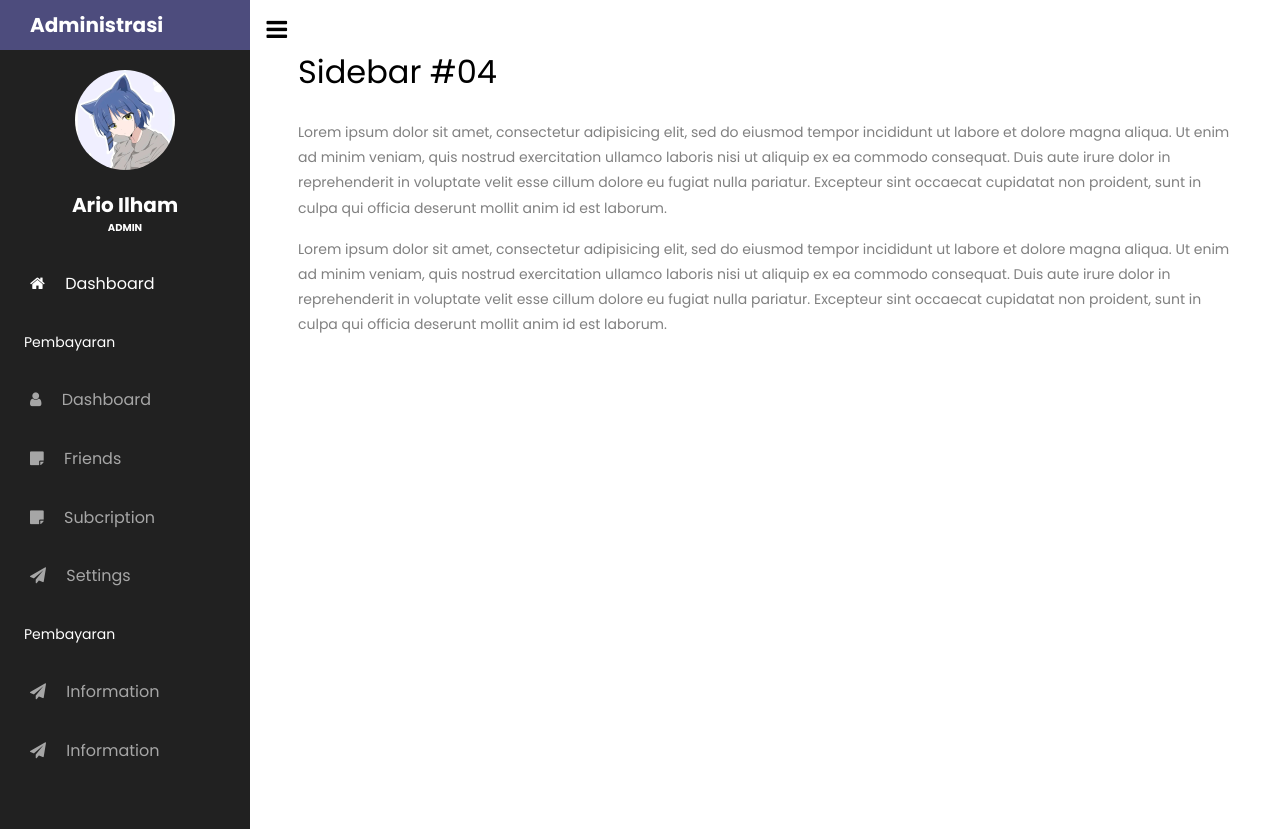
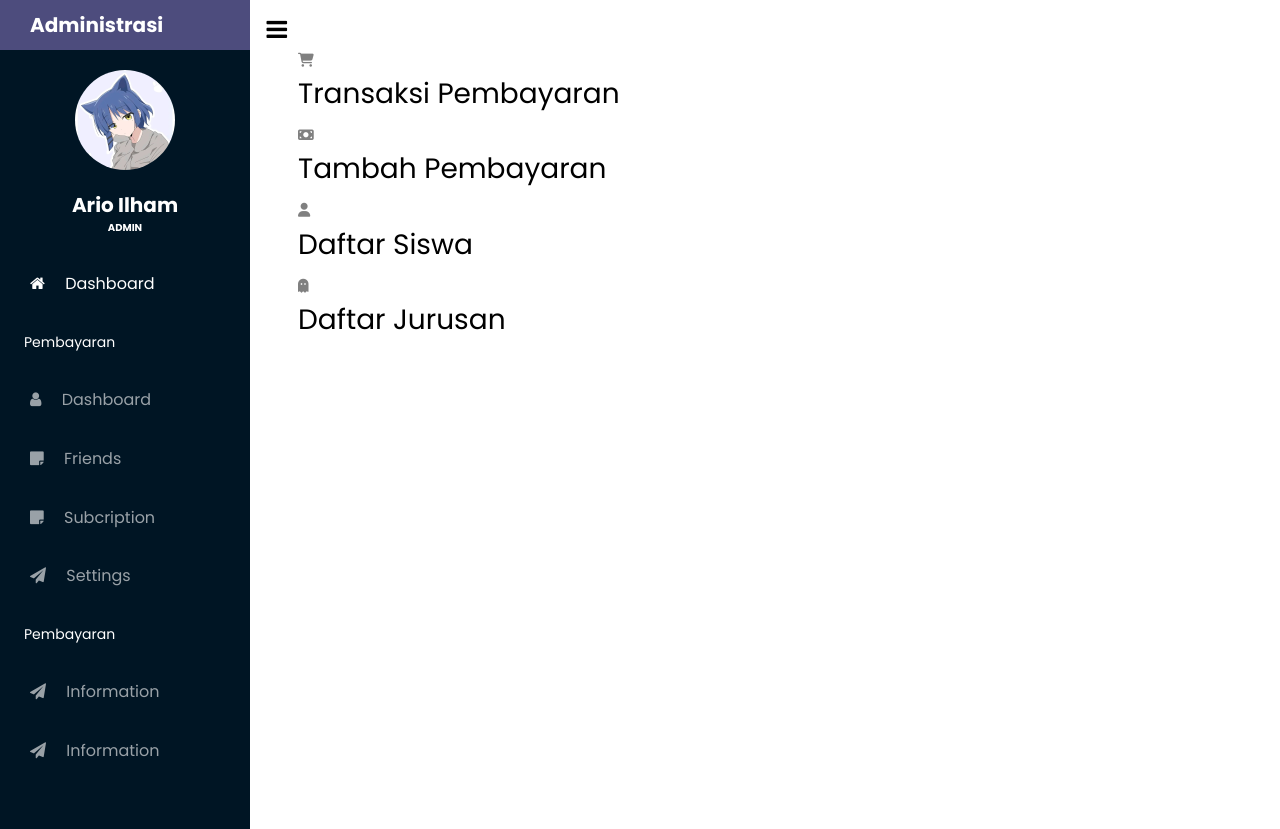
Before and after one commit to rafia9005/ario-ilham, a plain HTML site: page index.html in a window 1280 px wide. Drawn offline with Linux system fonts and the light colour scheme.

Commit message:
Update index.html

```diff
--- a/index.html
+++ b/index.html
@@ -6,7 +6,7 @@
     <meta name="viewport" content="width=device-width, initial-scale=1, shrink-to-fit=no">
 
     <link href="https://fonts.googleapis.com/css?family=Poppins:300,400,500,600,700,800,900" rel="stylesheet">
-
+		<link rel="stylesheet" href="https://cdnjs.cloudflare.com/ajax/libs/font-awesome/6.4.2/css/all.min.css" integrity="sha512-z3gLpd7yknf1YoNbCzqRKc4qyor8gaKU1qmn+CShxbuBusANI9QpRohGBreCFkKxLhei6S9CQXFEbbKuqLg0DA==" crossorigin="anonymous" referrerpolicy="no-referrer" />
 		<link rel="stylesheet" href="https://stackpath.bootstrapcdn.com/font-awesome/4.7.0/css/font-awesome.min.css">
 		<link rel="stylesheet" href="css/style.css">
     <link rel="stylesheet" href="style.css">
@@ -14,7 +14,7 @@
   <body>
 
 		<div class="wrapper d-flex align-items-stretch">
-			<nav id="sidebar">
+			<nav id="sidebar"  style="background: #001524;">
 				<div class="custom-menu">
 					<button type="button" id="sidebarCollapse" class="btn btn-primary">
 	          <i class="fa fa-bars"></i>
@@ -62,9 +62,36 @@
 
         <!-- Page Content  -->
       <div id="content" class="p-4 p-md-5 pt-5">
-        <h2 class="mb-4">Sidebar #04</h2>
-        <p>Lorem ipsum dolor sit amet, consectetur adipisicing elit, sed do eiusmod tempor incididunt ut labore et dolore magna aliqua. Ut enim ad minim veniam, quis nostrud exercitation ullamco laboris nisi ut aliquip ex ea commodo consequat. Duis aute irure dolor in reprehenderit in voluptate velit esse cillum dolore eu fugiat nulla pariatur. Excepteur sint occaecat cupidatat non proident, sunt in culpa qui officia deserunt mollit anim id est laborum.</p>
-        <p>Lorem ipsum dolor sit amet, consectetur adipisicing elit, sed do eiusmod tempor incididunt ut labore et dolore magna aliqua. Ut enim ad minim veniam, quis nostrud exercitation ullamco laboris nisi ut aliquip ex ea commodo consequat. Duis aute irure dolor in reprehenderit in voluptate velit esse cillum dolore eu fugiat nulla pariatur. Excepteur sint occaecat cupidatat non proident, sunt in culpa qui officia deserunt mollit anim id est laborum.</p>
+        <!-- ini untuk dashboard -->
+        <div class="list-menu">
+          <div class="box kotak1">
+            <div>
+              <i class="fa-solid fa-cart-shopping"></i>
+              <h3>Transaksi Pembayaran</h3>
+            </div>
+          </div>
+
+          <div class="box kotak2">
+            <div>
+              <i class="fa-solid fa-money-bill"></i>
+              <h3>Tambah Pembayaran</h3>
+            </div>
+          </div>
+
+          <div class="box kotak3">
+            <div>
+              <i class="fa-solid fa-user"></i>
+              <h3>Daftar Siswa</h3>
+            </div>
+          </div>
+
+          <div class="box kotak4">
+            <div>
+              <i class="fa-solid fa-ghost"></i>
+              <h3>Daftar Jurusan</h3>
+            </div>
+          </div>
+        </div>
       </div>
 		</div>
 
```
